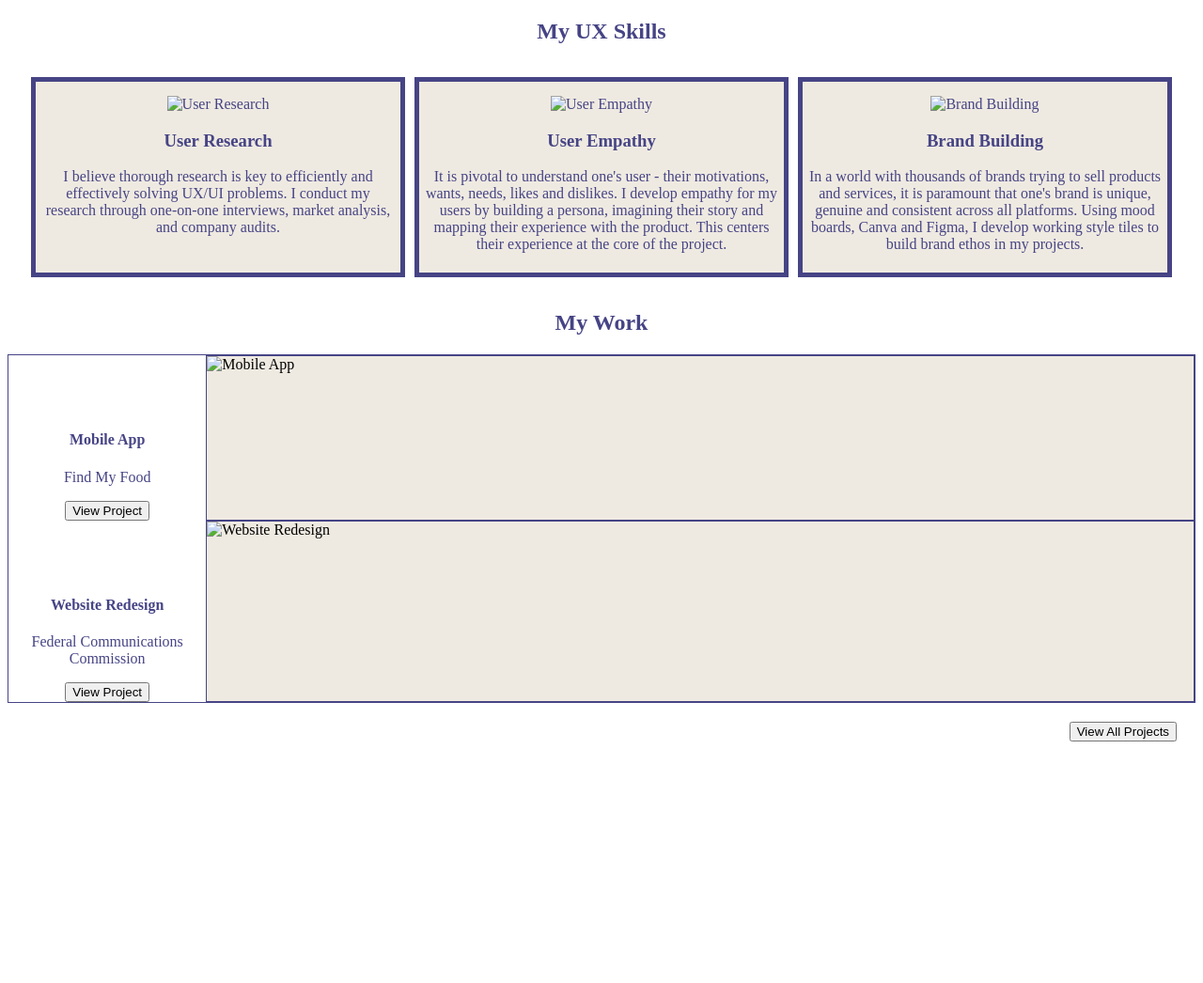
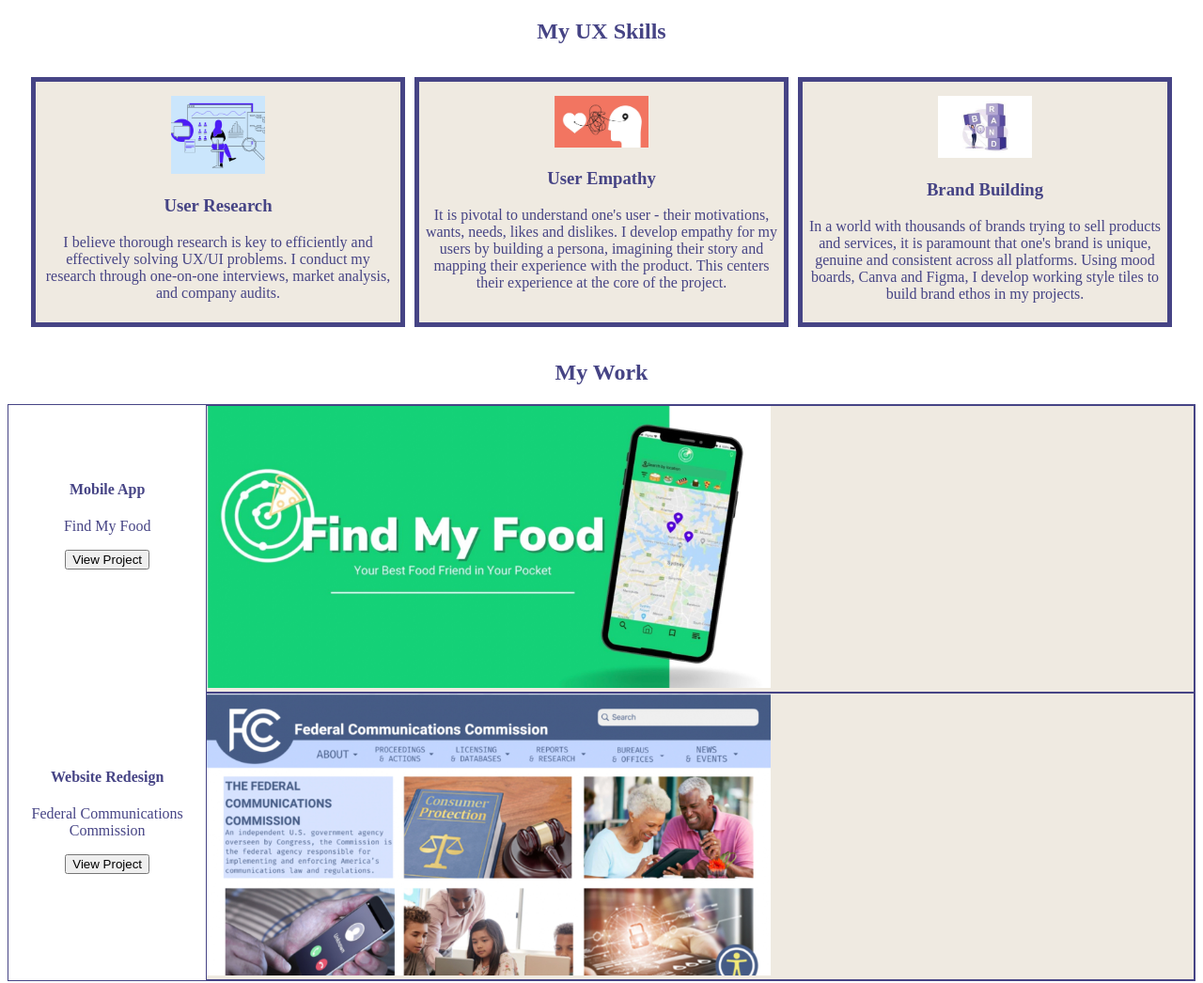
Before and after one commit to abrecker/Homework18, a plain HTML site: page index.html in a window 1280 px wide. Shown: the top 1046 px of the page at 94% size. Before the commit the page ends 800 px from the top, so only its background shows below. Drawn offline with Linux system fonts and the light colour scheme.

Commit message:
Image fix - HW 18

```diff
--- a/index.html
+++ b/index.html
@@ -6,17 +6,17 @@
         <div class=title></div><h1>My UX Skills</h1></div>
         <div class="flexContainer">
             <div class="flexItem">
-                <img src="/UX_UI_HW_18/images/UserResearch1.png" alt="User Research" width="100">
+                <img src='/images/UserResearch1.png' alt="User Research" width="100">
                 <h3>User Research</h3>
                 <p>I believe thorough research is key to efficiently and effectively solving UX/UI problems. I conduct my research through one-on-one interviews, market analysis, and company audits.</p>
             </div>
             <div class="flexItem">
-                <img src="/UX_UI_HW_18/images/UserEmpathy.jpeg" alt="User Empathy" width="100">
+                <img src="images/UserEmpathy.jpeg" alt="User Empathy" width="100">
                 <h3>User Empathy</h3>
                 <p>It is pivotal to understand one's user - their motivations, wants, needs, likes and dislikes. I develop empathy for my users by building a persona, imagining their story and mapping their experience with the product. This centers their experience at the core of the project.</p>
             </div>
             <div class="flexItem">
-                <img src="/UX_UI_HW_18/images/BrandBuilding.jpeg" alt="Brand Building" width="100">
+                <img src="/images/BrandBuilding.jpeg" alt="Brand Building" width="100">
                 <h3>Brand Building</h3>
                 <p>In a world with thousands of brands trying to sell products and services, it is paramount that one's brand is unique, genuine and consistent across all platforms. Using mood boards, Canva and Figma, I develop working style tiles to build brand ethos in my projects.</p>
             </div>
@@ -26,7 +26,7 @@
         <div class=Title><h1>My Work</h1></div>
         <div class="workGrid">
             <div class="grid1">
-                <img src="/UX_UI_HW_18/images/1.jpg" alt="Mobile App" width="600" height="300">
+                <img src="/images/1.jpg" alt="Mobile App" width="600" height="300">
             </div>
             <div class="grid2">
                 <h4>Mobile App</h4>
@@ -34,7 +34,7 @@
                 <button type="button">View Project</button>
             </div>
             <div class="grid3">
-                <img src="/UX_UI_HW_18/images/2.jpg" alt="Website Redesign" height="300" width="600">
+                <img src="/images/2.jpg" alt="Website Redesign" height="300" width="600">
             </div>
             <div class="grid4">
                 <h4>Website Redesign</h4>
```
Also changed, not shown: 1 other file.
